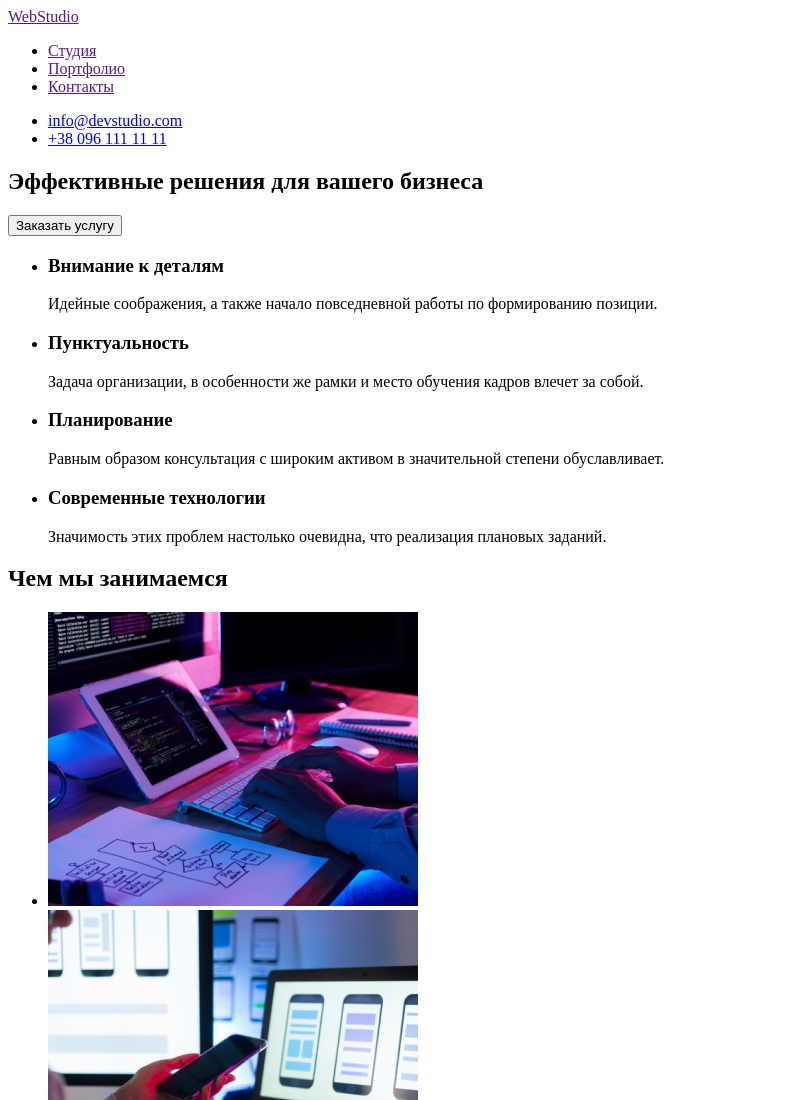
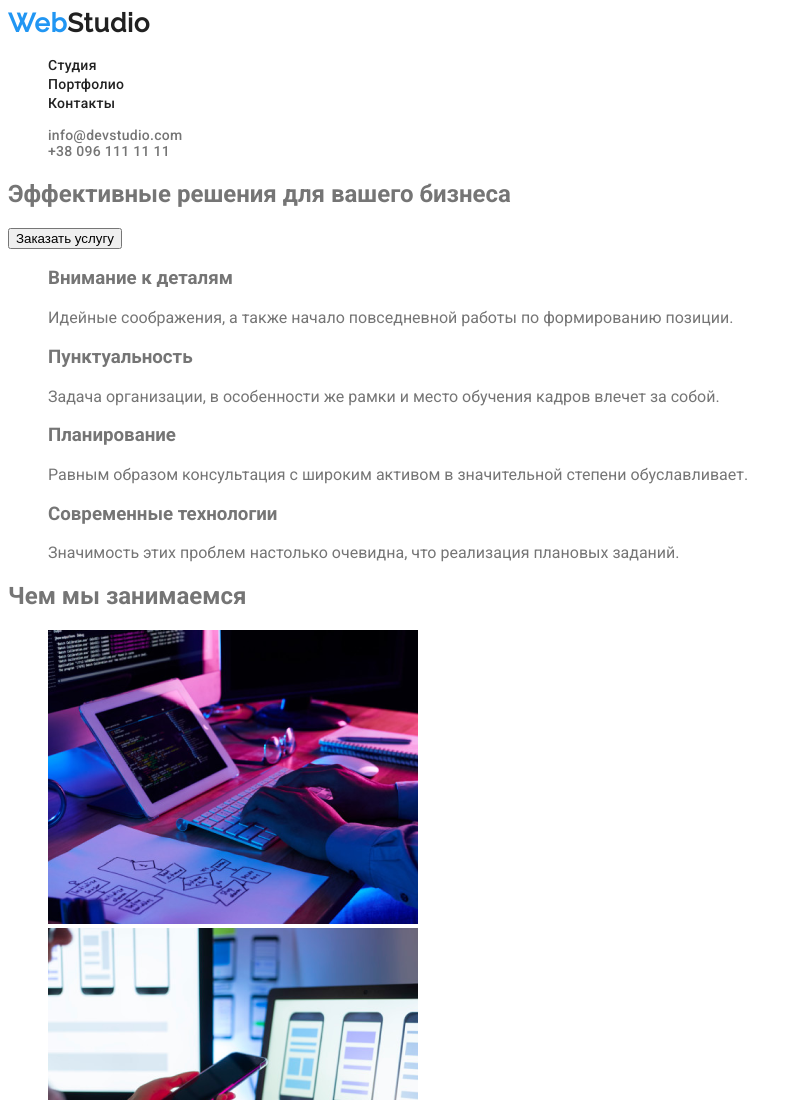
Before and after one commit to BoikovTaras/goit-markup-hw-01, a plain HTML site: page index.html in a window 1280 px wide. Shown: the top 1100 px of the page, without its empty margins (0-799 px from the left). Drawn offline with Linux system fonts and the light colour scheme.

Commit message:
добавляет стили хедеру

```diff
--- a/css/style.css
+++ b/css/style.css
@@ -1,3 +1,91 @@
-/* =========== Main stiles =========== */
+/* Палитра:
+        основной цвет текста    #757575
+        доп цвет текста         #212121
+        цвет акцента            #2196F3
+        вспомагательный цвет    #FFFFFF
+        цвеи ссылок             #FFFFFF 60 %
+   шрифты:
+        Roboto 400, 500, 700
+        Raleway 700
+*/
 
-/* =========== End Main stiles =========== */
+/* =========== Основные стили =========== */
+:root {
+  --main-color: #757575;
+  --akcent-color: #2196f3;
+  --title-color: #212121;
+  --background-color: #ffffff;
+  --font-roboto: 'Roboto', sans-serif;
+  --font-raleway: 'Raleway', sans-serif;
+}
+body {
+  color: var(--main-color);
+  background-color: var(--background-color);
+  font-family: var(--font-roboto);
+}
+
+.list {
+  list-style: none;
+}
+
+.link {
+  text-decoration: none;
+}
+
+/* =========== End Основные стили =========== */
+
+/* =========== Шапка Сайта =========== */
+.main-header {
+}
+
+.logo {
+  font-family: var(--font-raleway);
+  font-style: normal;
+  font-weight: bold;
+  font-size: 26px;
+  line-height: 1.19;
+  letter-spacing: 0.03em;
+  color: var(--title-color);
+}
+.logo-akcent {
+  color: var(--akcent-color);
+}
+.main-header-items {
+  font-family: var(--font-roboto);
+  font-style: normal;
+  font-weight: 500;
+  font-size: 14px;
+  line-height: 1.14;
+  letter-spacing: 0.02em;
+  color: var(--title-color);
+}
+
+.main-header-items {
+  color: var(--title-color);
+}
+.main-header-items:hover,
+.main-header-items:focus {
+  color: var(--akcent-color);
+}
+.main-header-contacts {
+  font-family: var(--font-roboto);
+  font-style: normal;
+  font-weight: 500;
+  font-size: 14px;
+  line-height: 1.14;
+  letter-spacing: 0.02em;
+  color: var(--main-color);
+}
+.main-header-contacts-item {
+  color: var(--main-color);
+}
+.main-header-contacts-item:hover,
+.main-header-contacts-item:focus {
+  color: var(--akcent-color);
+}
+/* =========== End Шапка Сайта =========== */
+/* ===========  Секция Hero =========== */
+.hero {
+}
+
+/* ===========  End Секция Hero =========== */
--- a/index.html
+++ b/index.html
@@ -5,28 +5,31 @@
         <meta http-equiv="X-UA-Compatible" content="IE=edge">
         <meta name="viewport" content="width=device-width, initial-scale=1.0">
         <title>VebStudio</title>
+        <link rel="preconnect" href="https://fonts.gstatic.com">
+        <link href="https://fonts.googleapis.com/css2?family=Raleway:wght@500&family=Roboto:wght@400;500;700&display=swap"
+            rel="stylesheet">
         <link rel="stylesheet" href="./css/style.css">
     </head>
     <body>
 
             <!-- Шапка сайта -->
-        <header>
-            <nav>
-                <a href="">WebStudio</a>
-                <ul>
-                    <li><a href="">Студия</a></li>
-                    <li><a href="">Портфолио</a></li>
-                    <li><a href="">Контакты</a></li>
+        <header class="main-header">
+            <nav class="main-header-nanigation">
+                <a href="./index.html" class="logo link list"><span class="logo-akcent">Web</span>Studio</a>
+                <ul class="main-header-list">
+                    <li class="list"><a class="main-header-items link" href="">Студия</a></li>
+                    <li class="list"><a class="main-header-items link" href="">Портфолио</a></li>
+                    <li class="list"><a class="main-header-items link" href="">Контакты</a></li>
                 </ul>
             </nav>
-            <ul>
-                <li><a href="mailto:info@devstudio.com">info@devstudio.com</a></li>
-                <li><a href="tel:+380961111111">+38 096 111 11 11</a></li>
+            <ul class="main-header-contacts">
+                <li class="list"><a class="main-header-contacts-item link" href="mailto:info@devstudio.com">info@devstudio.com</a></li>
+                <li class="list"><a class="main-header-contacts-item link" href="tel:+380961111111">+38 096 111 11 11</a></li>
             </ul>
         </header>
         <main>
         <!-- Банер -->
-            <section>
+            <section class="hero">
                 <h1>Эффективные решения для вашего бизнеса</h1>
                 <button type="button">Заказать услугу</button>
             </section>
@@ -35,19 +38,19 @@
                 <h2 hidden>Особенности компании</h2>
 
                 <ul>
-                    <li>
+                    <li class="list">
                         <h3>Внимание к деталям</h3>
                         <p>Идейные соображения, а также начало повседневной работы по формированию позиции.</p>
                     </li>
-                    <li>
+                    <li class="list">
                         <h3>Пунктуальность</h3>
                         <p>Задача организации, в особенности же рамки и место обучения кадров влечет за собой.</p>
                     </li>
-                    <li>
+                    <li class="list">
                         <h3>Планирование</h3>
                         <p>Равным образом консультация с широким активом в значительной степени обуславливает.</p>
                     </li>
-                    <li>
+                    <li class="list">
                         <h3>Современные технологии</h3>
                         <p>Значимость этих проблем настолько очевидна, что реализация плановых заданий.</p>
                     </li>
@@ -57,15 +60,15 @@
             <section>
                 <h2>Чем мы занимаемся</h2>
                 <ul>
-                    <li><a href="">
+                    <li class="list"><a href="">
                             <img src="./images/box-1.png" alt="Создание макета" width="370" height="294">
                         </a>
                     </li>
-                    <li><a href="">
+                    <li class="list"><a href="">
                             <img src="./images/box-2.png" alt="Оптимизвция" width="370" height="294">
                         </a>
                     </li>
-                    <li><a href="">
+                    <li class="list"><a href="">
                             <img src="./images/box-3.png" alt="Дизайн" width="370" height="294">
                         </a>
                     </li>
@@ -75,22 +78,22 @@
             <section>
                 <h2>Наша команда</h2>
                 <ul>
-                    <li>
+                    <li class="list">
                         <img src="./images/Product-Designer.jpg" alt="Игорь Демьяненко" width="270" height="260">
                         <h3>Игорь Демьяненко</h3>
                         <p lang="en">Product Designer</p>
                     </li>
-                    <li>
+                    <li class="list">
                         <img src="./images/Frontend-Developer.jpg" alt="Ольга Репина" width="270" height="260">
                         <h3>Ольга Репина</h3>
                         <p>Frontend Developer</p>
                     </li>
-                    <li>
+                    <li class="list">
                         <img src="./images/Marketing.jpg" alt="Николай Тарасов" width="270" height="260">
                         <h3>Николай Тарасов</h3>
                         <p lang="en">Marketing</p>
                     </li>
-                    <li>
+                    <li class="list">
                         <img src="./images/UI-Designer.jpg" alt="Михаил Ермаков" width="270" height="260">
                         <h3>Михаил Ермаков</h3>
                         <p lang="en">UI Designer</p>
@@ -99,11 +102,11 @@
             </section>
         </main>
         <footer>
-            <a href="">WebStudio</a>
+            <a class="link" href="">WebStudio</a>
             <address>г. Киев, пр-т Леси Украинки, 26</address>
             <ul>
-                <li><a href="mailto:info@devstudio.com">info@devstudio.com</a></li>
-                <li><a href="tel:+380961111111">+38 096 111 11 11</a></li>
+                <li class="list"><a class="link" href="mailto:info@devstudio.com">info@devstudio.com</a></li>
+                <li class="list"><a class="link" href="tel:+380961111111">+38 096 111 11 11</a></li>
             </ul>
         </footer>
     </body>
```
